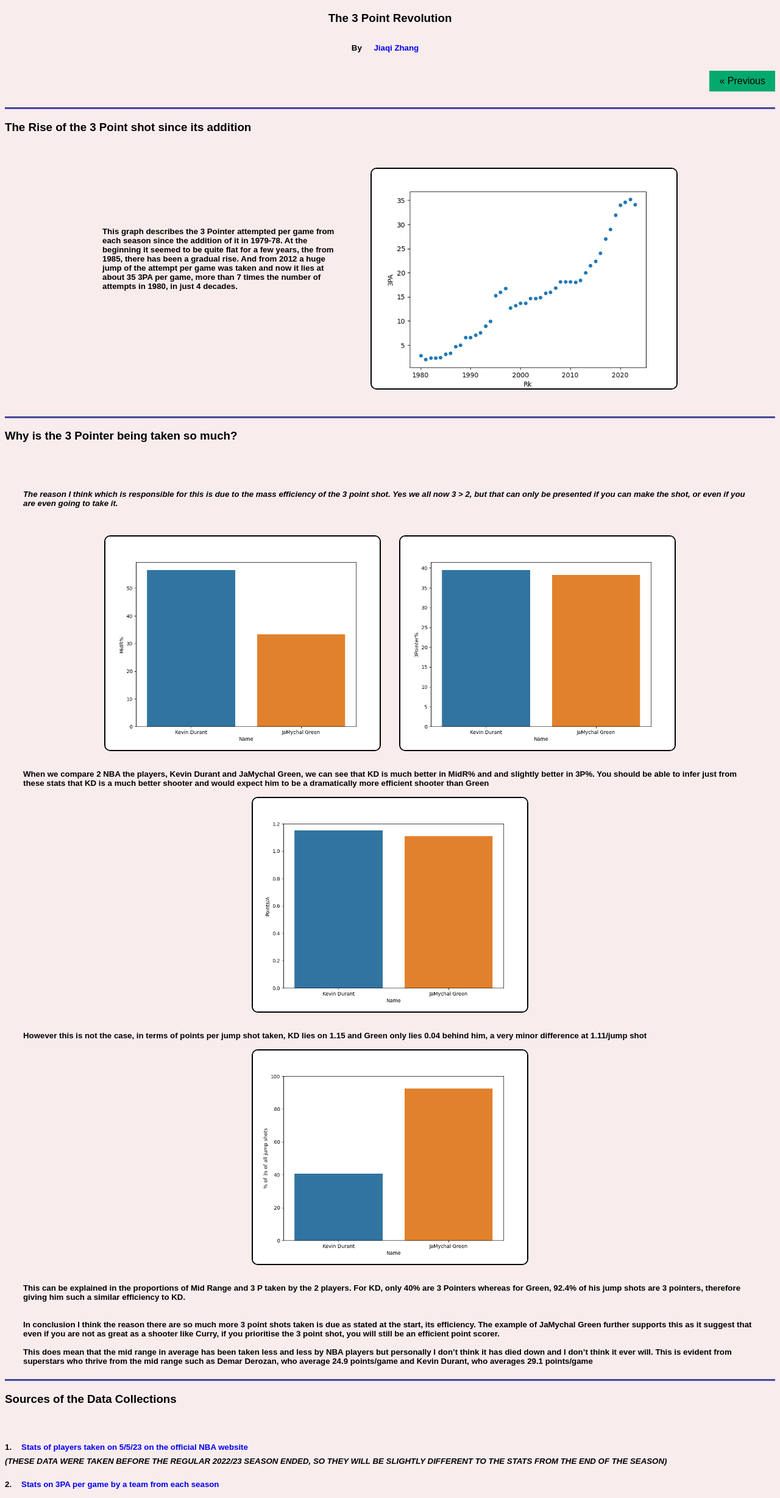
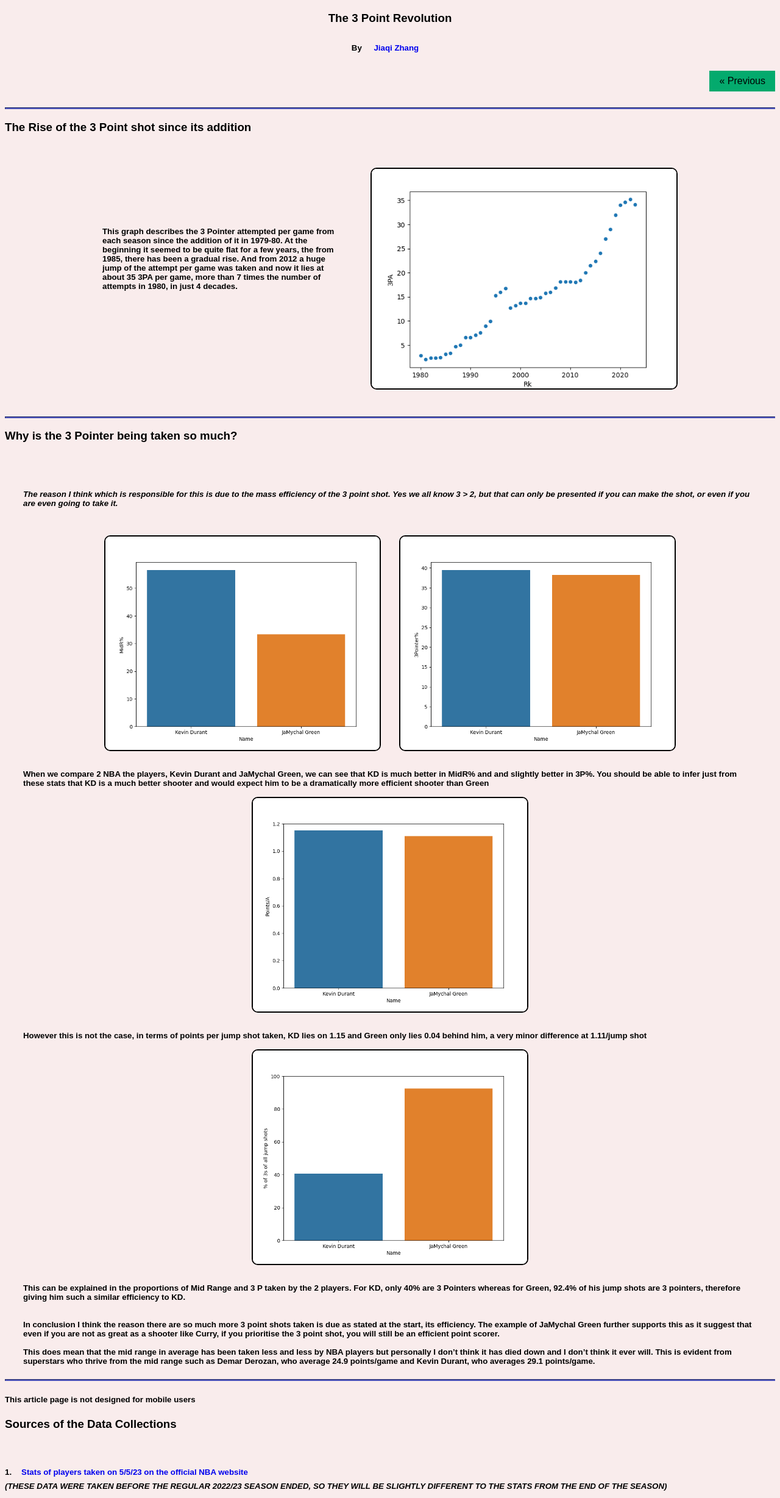
Before and after one commit to jiaqiz29/websiteRebuild, a plain HTML site: page 3PointRevolution.html in a window 1280 px wide. Shown: the part 87-2544 px from the top of the page at 61% size. Drawn offline with Linux system fonts and the light colour scheme.

Commit message:
Update 3PointRevolution.html

```diff
--- a/3PointRevolution.html
+++ b/3PointRevolution.html
@@ -64,7 +64,7 @@
             <h5>
                 <br><br><br><br><br>
 
-                This graph describes the 3 Pointer attempted per game from each season since the addition of it in 1979-78.
+                This graph describes the 3 Pointer attempted per game from each season since the addition of it in 1979-80.
                 At the beginning it seemed to be quite flat for a few years, the from 1985, there has been a gradual rise.
                 And from 2012 a huge jump of the attempt per game was taken and now it lies at about 35 3PA per game,
                 more than 7 times the number of attempts in 1980, in just 4 decades.
@@ -96,7 +96,7 @@
         <h5>
             <em>
                 The reason I think which is responsible for this is due to the mass efficiency of the 3 point shot.
-                Yes we all now 3 > 2, but that can only be presented if you can make the shot, or even if you are even going to take it.
+                Yes we all know 3 > 2, but that can only be presented if you can make the shot, or even if you are even going to take it.
             </em>
             <br><br><br><br>
 
@@ -142,13 +142,15 @@
             <br><br>
             This does mean that the mid range in average has been taken less and less by NBA players but personally
             I don’t think it has died down and I don’t think it ever will. This is evident from superstars who thrive from the mid range such as Demar Derozan,
-            who average 24.9 points/game and Kevin Durant, who averages 29.1 points/game
+            who average 24.9 points/game and Kevin Durant, who averages 29.1 points/game.
 
         </h5>
     </div>
         <hr>
 
-
+        <h5>
+            This article page is not designed for mobile users
+        </h5>
 
             <h3>
                 Sources of the Data Collections
```
